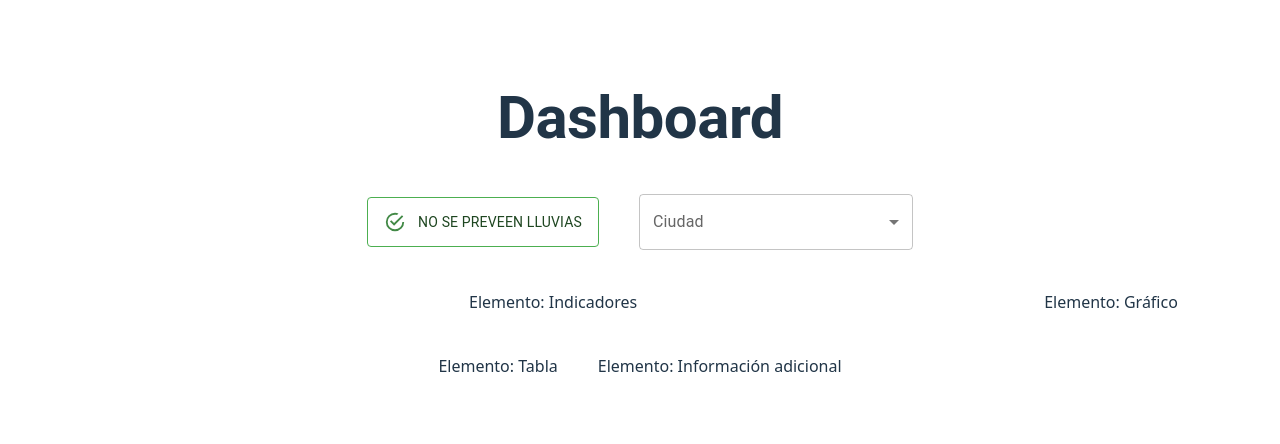
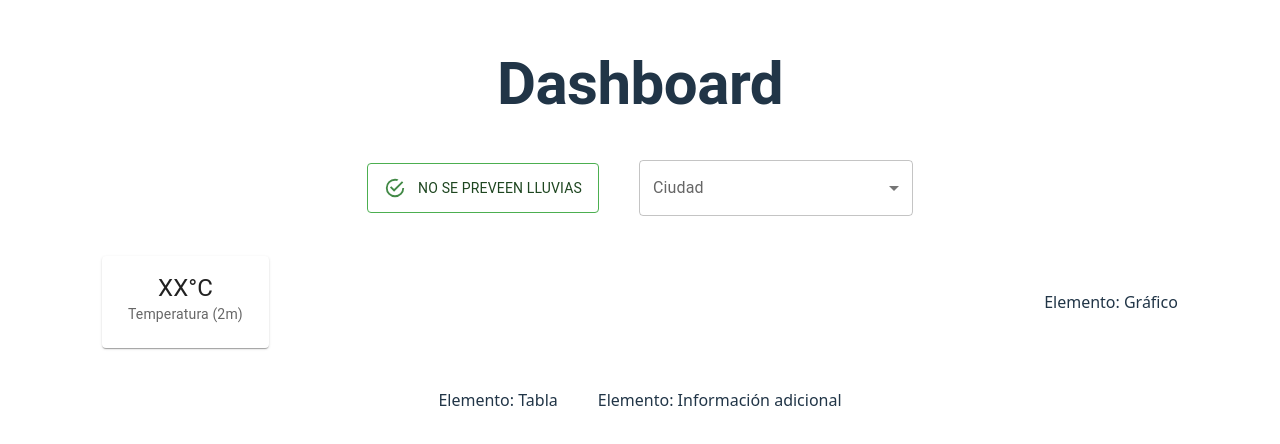
Before and after one commit to Jaesparz/dashboard, a React (Vite) app: page / in a window 1280 px wide. Shown: the part 170-614 px from the top of the page. Built offline with nearby package versions, Linux system fonts and the light colour scheme; no server answers.

Commit message:
guia 15 completa

```diff
--- a/src/App.tsx
+++ b/src/App.tsx
@@ -6,11 +6,15 @@ import './App.css'
 import HeaderUI from "./components/HeaderUI"
 import AlertUI from './components/AlertUI';
 import SelectorUI from './components/SelectorUI';
+import IndicatorUI from './components/IndicatorUI';
+import useFetchData from './functions/useFetchData';
 
 
 
 export default function App() {
   //const [count, setCount] = useState(0)
+
+  const dataFetcherOutput = useFetchData();
 
   return (
 
@@ -24,10 +28,40 @@ export default function App() {
       <Grid container justifyContent="right" alignItems="center"><AlertUI description="NO SE PREVEEN LLUVIAS"></AlertUI></Grid>
 
       {/* Selector */}
-      <Grid size={{ xs: 12, md: 3 }}><SelectorUI/></Grid>
+      <Grid size={{ xs: 12, md: 3 }}><SelectorUI /></Grid>
 
       {/* Indicadores */}
-      <Grid size={{ xs: 12, md: 9 }}>Elemento: Indicadores</Grid>
+      <Grid size={{ xs: 12, md: 9 }}>
+
+
+        <Grid container size={{ xs: 12, md: 9 }} >
+
+          <Grid size={{ xs: 12, md: 3 }}>
+            <IndicatorUI title='Temperatura (2m)' description='XX°C' />
+          </Grid>
+
+          <Grid size={{ xs: 12, md: 3 }}>
+            {dataFetcherOutput &&
+              (<IndicatorUI
+                title='Temperatura (2m)'
+                description={`${dataFetcherOutput.current.temperature_2m} ${dataFetcherOutput.current_units.temperature_2m}`} />)
+            }
+          </Grid>
+
+          <Grid size={{ xs: 12, md: 3 }}>
+            {/* IndicatorUI con la Velocidad del viento en km/h' */}
+          </Grid>
+
+          <Grid size={{ xs: 12, md: 3 }}>
+            {/* IndicatorUI con la Humedad relativa en %' */}
+          </Grid>
+
+        </Grid>
+
+
+
+
+      </Grid>
 
       {/* Gráfico */}
       <Grid sx={{ display: { xs: "none", md: "block" } }}>Elemento: Gráfico</Grid>
--- /dev/null
+++ b/src/components/IndicatorUI.tsx
@@ -0,0 +1,24 @@
+ import Card from '@mui/material/Card';
+ import CardContent from '@mui/material/CardContent';
+ import Typography from '@mui/material/Typography';
+
+
+ interface IndicatorUIProps {
+     title?: string;
+     description?: string;
+ }
+
+ export default function IndicatorUI(props: IndicatorUIProps) {
+     return (
+         <Card>
+             <CardContent sx={{ height: '100%' }}>
+             <Typography variant="h5" component="div">
+                 {props.description}
+             </Typography>
+             <Typography variant="body2" component="p" color="text.secondary">
+                 {props.title}
+             </Typography>
+             </CardContent>
+         </Card>
+     )
+ }
--- /dev/null
+++ b/src/functions/useFetchData.tsx
@@ -0,0 +1,48 @@
+import { useEffect, useState } from 'react';
+import { type OpenMeteoResponse } from '../types/DashboardTypes';
+
+export default function useFetchData() : OpenMeteoResponse | undefined{
+
+
+      const  URL = 'https://api.open-meteo.com/v1/forecast?latitude=52.52&longitude=13.41&hourly=temperature_2m,relative_humidity_2m,apparent_temperature,wind_speed_10m&current=temperature_2m,relative_humidity_2m,apparent_temperature&timezone=America%2FChicago';
+
+    const [data, setData] = useState<OpenMeteoResponse>();
+
+    useEffect(() => {
+
+async function fetchData() {
+            try {
+
+                const response = await fetch(URL);
+
+
+                if (!response.ok) {
+                    throw new Error(`HTTP error! status: ${response.status}`);
+                }
+
+
+                const json: OpenMeteoResponse = await response.json();
+
+
+                setData(json);
+
+            } catch (error) {
+                console.error("Error fetching data:", error);
+
+            }
+        }
+
+
+        fetchData();
+
+
+
+
+     }, []);
+
+    return data;
+
+
+
+
+}
--- a/src/main.tsx
+++ b/src/main.tsx
@@ -2,7 +2,7 @@ import { StrictMode } from 'react'
 import { createRoot } from 'react-dom/client'
 import './index.css'
 import App from './App.tsx'
-import SelectorUI from './components/SelectorUI.tsx'
+
 
 createRoot(document.getElementById('root')!).render(
   <StrictMode>
--- /dev/null
+++ b/src/types/DashboardTypes.tsx
@@ -0,0 +1,45 @@
+export interface OpenMeteoResponse {
+  latitude: number
+  longitude: number
+  generationtime_ms: number
+  utc_offset_seconds: number
+  timezone: string
+  timezone_abbreviation: string
+  elevation: number
+  current_units: CurrentUnits
+  current: Current
+  hourly_units: HourlyUnits
+  hourly: Hourly
+}
+
+export interface CurrentUnits {
+  time: string
+  interval: string
+  temperature_2m: string
+  relative_humidity_2m: string
+  apparent_temperature: string
+}
+
+export interface Current {
+  time: string
+  interval: number
+  temperature_2m: number
+  relative_humidity_2m: number
+  apparent_temperature: number
+}
+
+export interface HourlyUnits {
+  time: string
+  temperature_2m: string
+  relative_humidity_2m: string
+  apparent_temperature: string
+  wind_speed_10m: string
+}
+
+export interface Hourly {
+  time: string[]
+  temperature_2m: number[]
+  relative_humidity_2m: number[]
+  apparent_temperature: number[]
+  wind_speed_10m: number[]
+}
```
